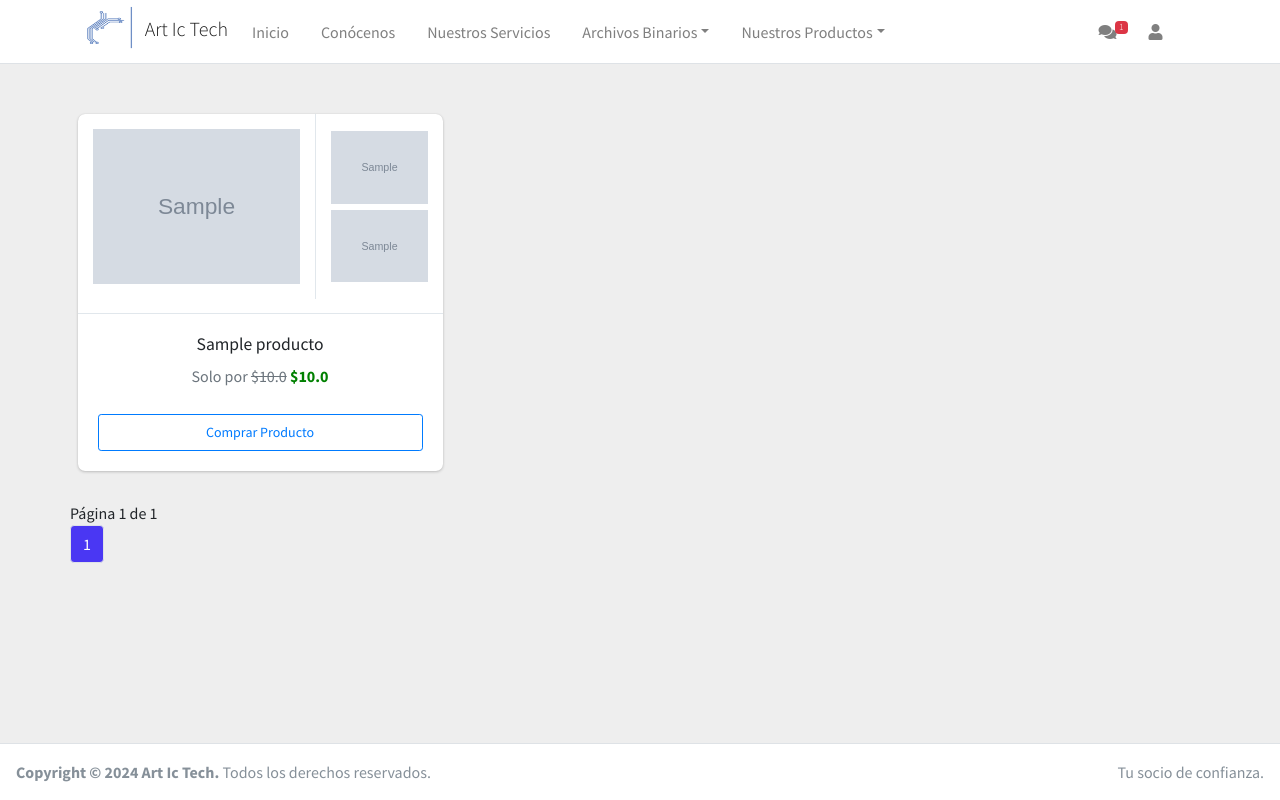
After one commit to Caballero25/saitdigital-artictech-10-2024, a Django app: page /tienda/licencias in a window 1280 px wide. The commit adds this page. Run offline with Django 5.2, Linux system fonts and the light colour scheme; tables that the repository leaves empty hold one stand-in row (values such as "Sample post"); grey boxes marked "Sample" are stand-in pictures; some libraries are stand-ins or nearby versions.

Commit message:
licenses

```diff
--- a/ecommerce/models.py
+++ b/ecommerce/models.py
@@ -14,3 +14,16 @@ class Producto(models.Model):
 
     def __str__(self):
         return self.nombre
+
+class License(models.Model):
+    nombre = models.CharField(max_length=50)
+    disponible = models.BooleanField(default=True)
+    precio = models.FloatField()
+    imagen_izquierda = models.ImageField(default=None)
+    imagen_derecha_1 = models.ImageField(default=None)
+    imagen_derecha_2 = models.ImageField(default=None)
+    en_oferta = models.BooleanField(default=False)
+    precio_oferta = models.FloatField(null=True, blank=True)
+
+    def __str__(self):
+        return self.nombre
--- a/ecommerce/urls.py
+++ b/ecommerce/urls.py
@@ -1,6 +1,7 @@
 from django.urls import path
-from .views import products_template
+from .views import products_template, licenses_template
 
 urlpatterns = [
-    path('productos', products_template, name='products_template')
+    path('productos', products_template, name='products_template'),
+    path('licencias', licenses_template, name='licenses_template'),
 ]
--- a/ecommerce/views.py
+++ b/ecommerce/views.py
@@ -10,3 +10,11 @@ def products_template(request):
     page_number = request.GET.get('page')
     page_obj = paginator.get_page(page_number)
     return render(request, 'ecommerce/products.html', {'page_obj': page_obj})
+
+
+def licenses_template(request):
+    queryset = Producto.objects.filter(disponible=True)  # Obtén el queryset
+    paginator = Paginator(queryset, 6)  # 10 elementos por página
+    page_number = request.GET.get('page')
+    page_obj = paginator.get_page(page_number)
+    return render(request, 'ecommerce/licenses.html', {'page_obj': page_obj})
--- a/templates/base/nav.html
+++ b/templates/base/nav.html
@@ -47,7 +47,7 @@
             <a id="dropdownSubMenu1" href="#" data-toggle="dropdown" aria-haspopup="true" aria-expanded="false" class="nav-link dropdown-toggle">Nuestros Productos</a>
             <ul aria-labelledby="dropdownSubMenu1" class="dropdown-menu border-0 shadow">
               <li><a href="{% url 'products_template' %}" class="dropdown-item">Productos</a></li>
-              <li><a href="#" class="dropdown-item">Licencias</a></li>
+              <li><a href="{% url 'licenses_template' %}" class="dropdown-item">Licencias</a></li>
 
 
             </ul>
--- /dev/null
+++ b/templates/ecommerce/licenses.html
@@ -0,0 +1,138 @@
+{% extends 'base/base_adminlte.html' %}
+{% block title %}Art Ic Tech | Productos{%endblock %}
+{% load static %}
+{% block extra_head %}
+<style>
+  body {
+    background-color: #eee;
+  }
+  .mt-100 {
+    margin-top: 100px;
+  }
+
+  .mt-50 {
+    margin-top: 50px;
+  }
+  .card {
+    border-radius: 7px !important;
+    border-color: #e1e7ec;
+  }
+
+  .mb-30 {
+    margin-bottom: 30px !important;
+  }
+
+  .card-img-tiles {
+    display: block;
+    border-bottom: 1px solid #e1e7ec;
+  }
+
+  a {
+    color: #0da9ef;
+    text-decoration: none !important;
+  }
+
+  .card-img-tiles > .inner {
+    display: table;
+    width: 100%;
+  }
+
+  .card-img-tiles .main-img,
+  .card-img-tiles .thumblist {
+    display: table-cell;
+    width: 65%;
+    padding: 15px;
+    vertical-align: middle;
+  }
+
+  .card-img-tiles .main-img > img:last-child,
+  .card-img-tiles .thumblist > img:last-child {
+    margin-bottom: 0;
+  }
+
+  .card-img-tiles .main-img > img,
+  .card-img-tiles .thumblist > img {
+    display: block;
+    width: 100%;
+    margin-bottom: 6px;
+  }
+  .thumblist {
+    width: 35%;
+    border-left: 1px solid #e1e7ec !important;
+    display: table-cell;
+    width: 65%;
+    padding: 15px;
+    vertical-align: middle;
+  }
+
+  .card-img-tiles .thumblist > img {
+    display: block;
+    width: 100%;
+    margin-bottom: 6px;
+  }
+  .btn-group-sm > .btn,
+  .btn-sm {
+    padding: 0.45rem 0.5rem !important;
+    font-size: 0.875rem;
+    line-height: 1.5;
+    border-radius: 0.2rem;
+  }
+</style>
+{% endblock %}
+{% block content %}
+<div class="container mt-50">
+  <div class="row">
+    {% for producto in page_obj %}
+    <div class="col-md-4 col-sm-6">
+      <div class="card mb-30" style="height: 357px;">
+        <a class="card-img-tiles" href="#" data-abc="true" style="height: 200px;">
+          <div class="inner">
+            <div class="main-img">
+              <img src="{{producto.imagen_izquierda.url}}" alt="Category" />
+            </div>
+            <div class="thumblist">
+              <img src="{{producto.imagen_derecha_1.url}}" alt="Category" /><img
+                src="{{producto.imagen_derecha_2.url}}"
+                alt="Category"
+              />
+            </div>
+          </div
+        ></a>
+        <div class="card-body text-center" style="display: flex; flex-direction: column;">
+          <h4 class="card-title">{{producto.nombre}}</h4>
+          <p style="margin-top: auto;" class="text-muted">Solo por {% if producto.en_oferta == True %} <s>${{producto.precio}}</s> <strong style="color: green;">${{producto.precio_oferta}}</strong> {% else %} ${{producto.precio}}{% endif %}</p>
+          <a style="margin-top: auto;" class="btn btn-outline-primary btn-sm" href="#" data-abc="true"
+            >Comprar Producto</a
+          >
+        </div>
+      </div>
+    </div>
+    {% endfor %}
+    <!--Inicio borrar-->
+  <div class="row col-12">
+    <span>Página {{ page_obj.number }} de {{ page_obj.paginator.num_pages }}</span>
+  </div>
+
+  <div>
+    <ul class="pagination">
+      {% if page_obj.has_previous %}
+          <li class="page-item"><a class="page-link" href="?page={{ page_obj.previous_page_number }}">Anterior</a></li>
+      {% endif %}
+
+      {% for num in page_obj.paginator.page_range %}
+          {% if page_obj.number == num %}
+              <li class="page-item"><a style="background-color: rgb(74, 55, 243); color: white;" class="page-link" href="?page={{ num }}">{{ num }}</a></li>
+          {% else %}
+              <li class="page-item"><a class="page-link" href="?page={{ num }}">{{ num }}</a></li>
+          {% endif %}
+      {% endfor %}
+
+      {% if page_obj.has_next %}
+          <li class="page-item"><a class="page-link" href="?page={{ page_obj.next_page_number }}">Siguiente</a></li>
+      {% endif %}
+    </ul>
+  </div>
+    <!--Fin borrar-->
+  </div>
+</div>
+{% endblock %}
```
Also changed, not shown: templates/ecommerce/licences.html (deleted).
